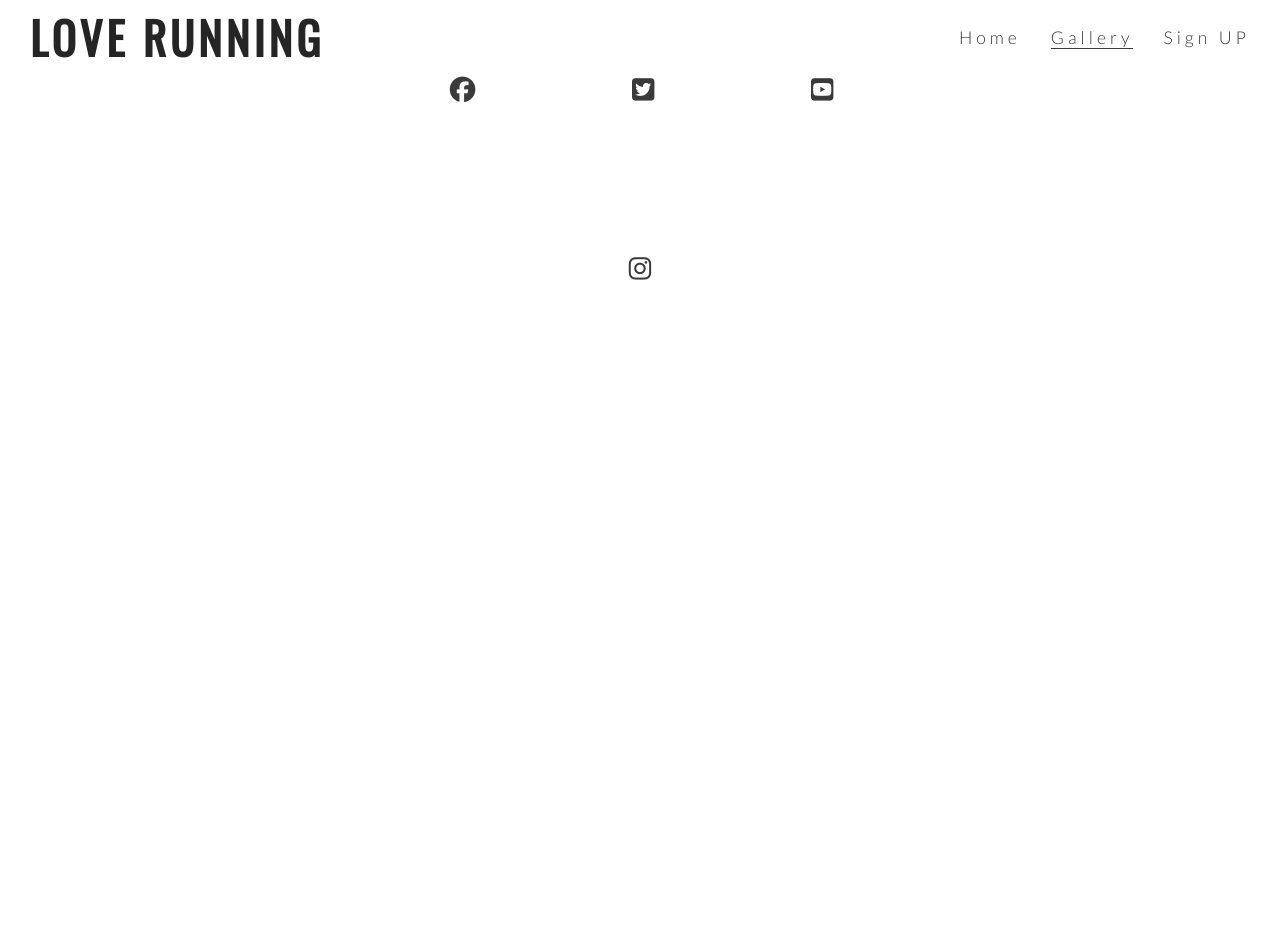
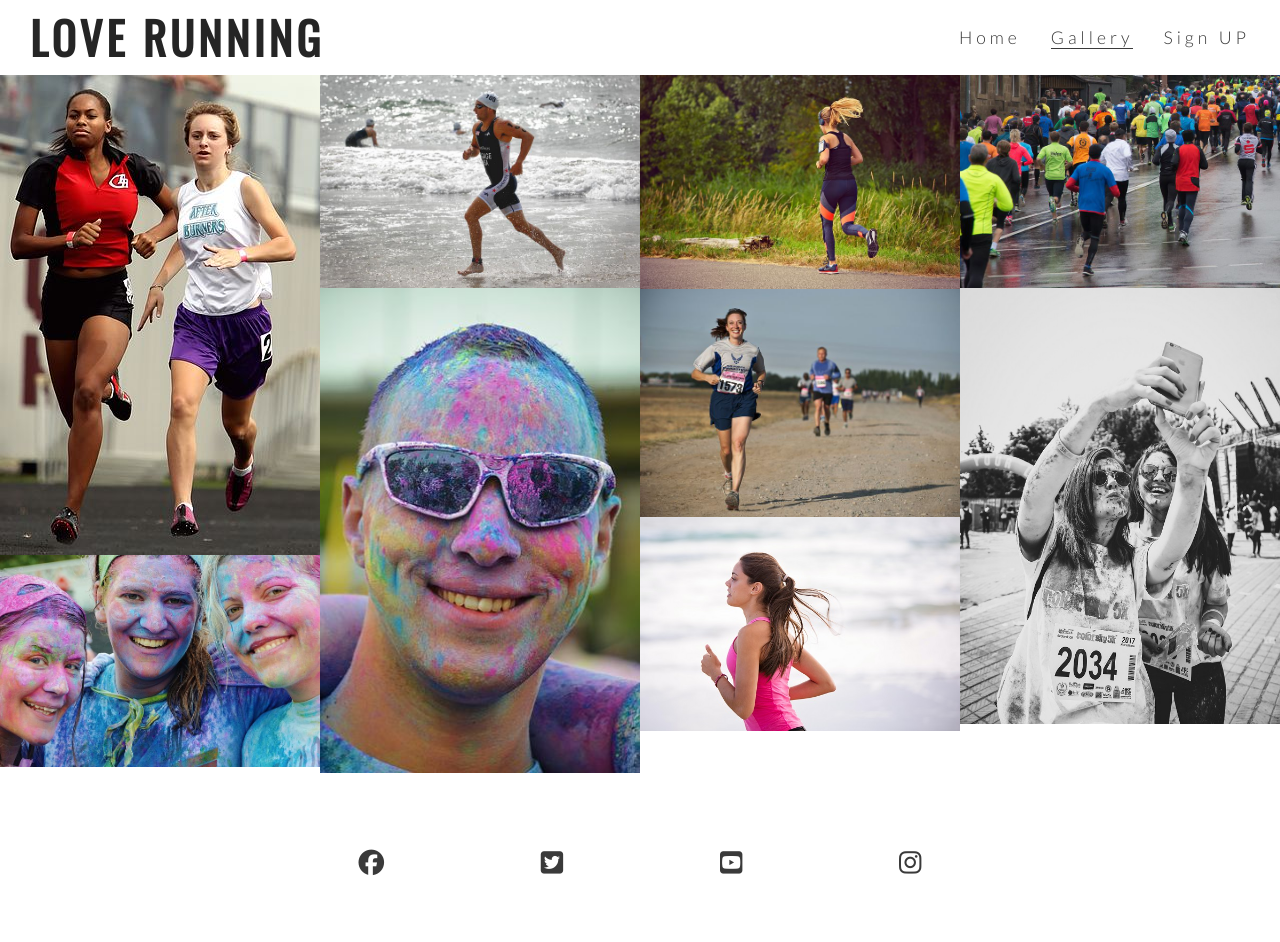
Before and after one commit to rumanaafaz16/love-running, a plain HTML site: page gallery.html in a window 1280 px wide. Before the commit the page ends 800 px from the top, so only its background shows below. Drawn offline with nearby package versions, Linux system fonts and the light colour scheme; a web font is replaced by a local one.

Commit message:
Add gallery images and masonary styling

```diff
--- a/assets/css/style.css
+++ b/assets/css/style.css
@@ -264,3 +264,16 @@ footer {
     color: #3a3a3a;
 
 }
+
+/* gallery */
+
+#photos {
+    clear: both;
+    line-height: 0;
+    column-count: 4;
+    column-gap: 0ch;
+}
+
+#photos > img {
+    width: 100%;
+}
--- a/gallery.html
+++ b/gallery.html
@@ -28,7 +28,17 @@
         </nav>
 
     </header>
-
+        <section id="photos">
+            <img src="assets/images/athletes.jpg" alt="Two athletes running together">
+            <img src="assets/images/girls.jpg" alt="Three girls at a charity paint running festival">
+            <img src="assets/images/runner3.jpg" alt="Solo male runner jogging on a beach">
+            <img src="assets/images/man.jpg" alt="Man at a charity paint running festival">
+            <img src="assets/images/runner1.jpg" alt="Solo female runner jogging through phoenix park">
+            <img src="assets/images/runner2.jpg" alt="Runners competing in marathon">
+            <img src="assets/images/runner4.jpg" alt="Solo female runner jogging on a beach">
+            <img src="assets/images/running_gang.jpg" alt="Large group of runners taking part in a marathon on a rainy day">
+            <img src="assets/images/mud-run.jpg" alt="Two women runners taking a muddy selfie after the Mud Runners Championship">
+        </section>
 
     <footer>
         <ul class="social-networks">
```
Also changed, not shown: assets/images/athletes.jpg (added), assets/images/girls.jpg (added), assets/images/man.jpg (added), assets/images/mud-run.jpg (added), assets/images/runner1.jpg (added), assets/images/runner2.jpg (added), assets/images/runner3.jpg (added), assets/images/runner4.jpg (added), assets/images/running_gang.jpg (added).
